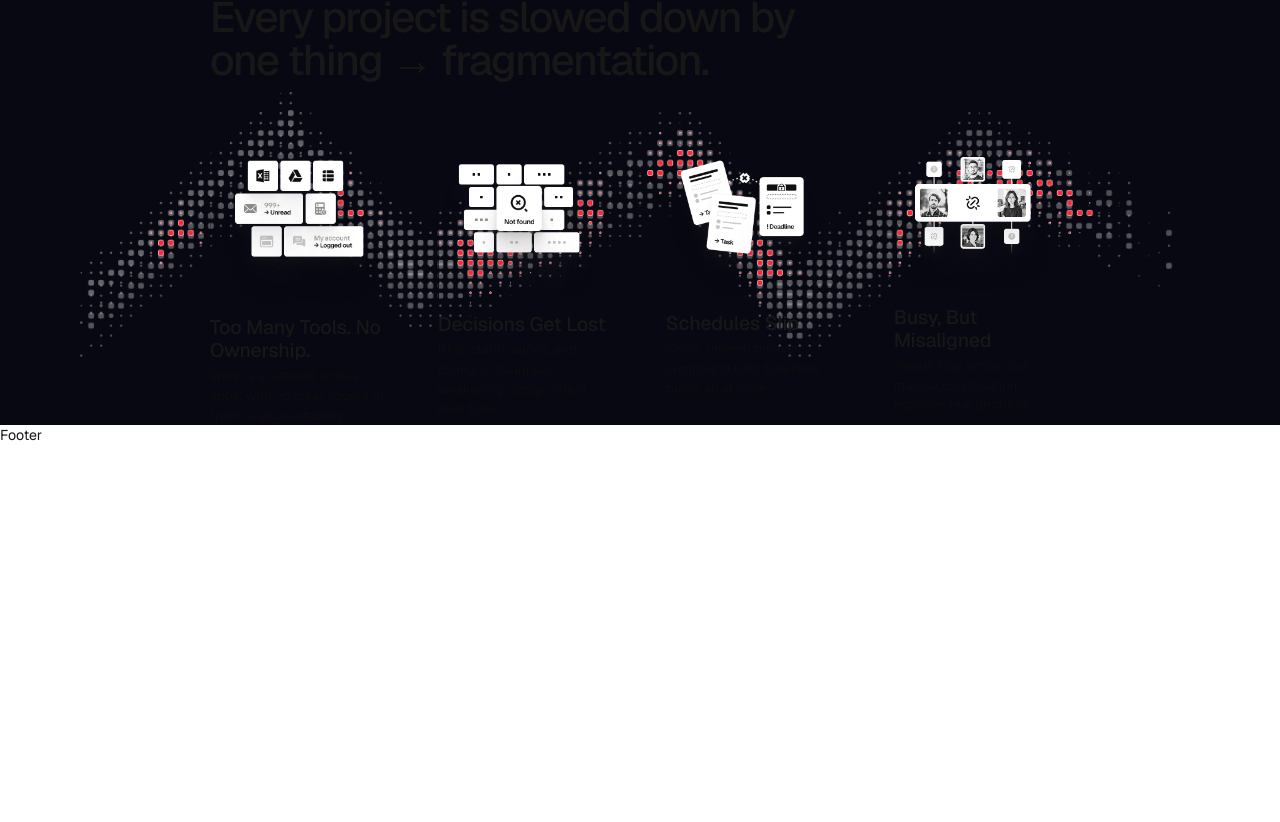
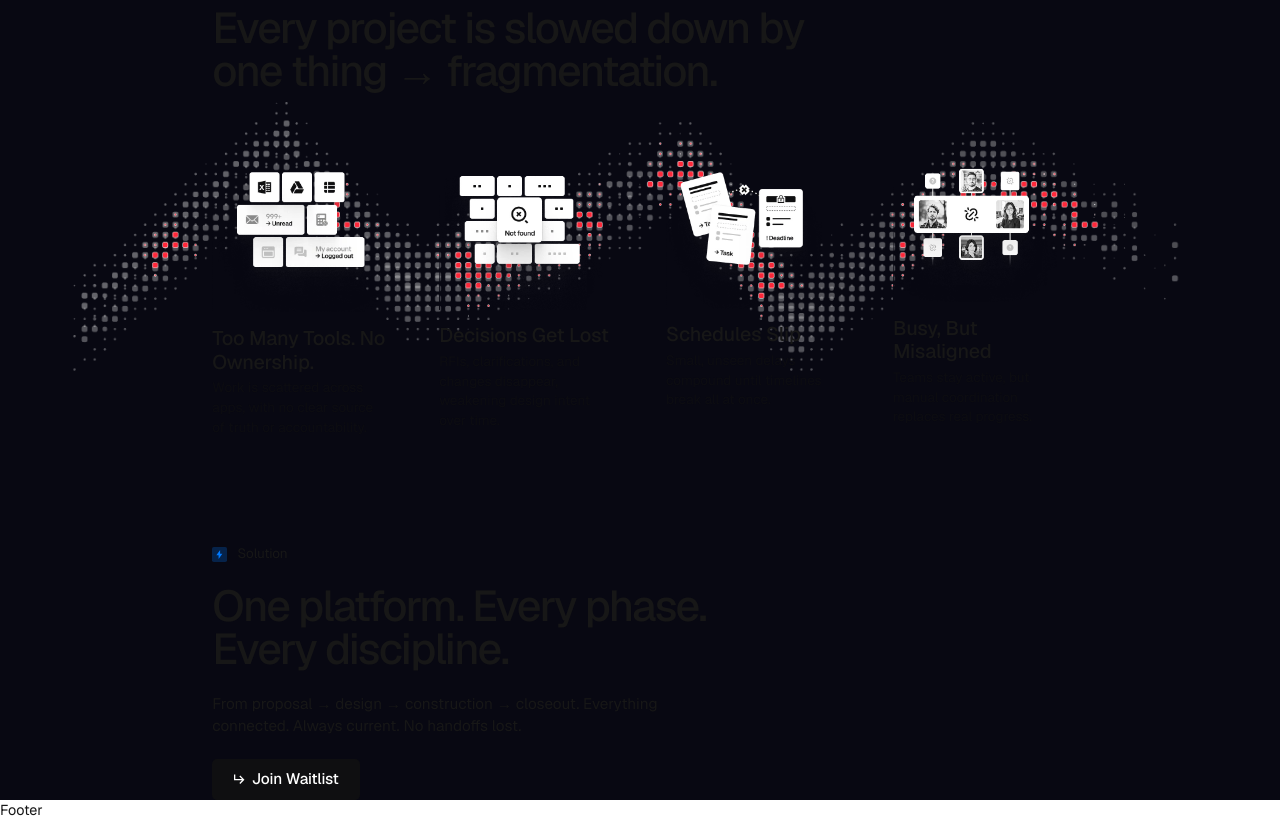
Before and after one commit to meshkloud-dev/landingpage, a Next.js app: page / in a window 1280 px wide. Shown: the part 1817-2639 px from the top of the page. Before the commit the page ends 2264 px from the top, so only its background shows below. Built offline with nearby package versions, Linux system fonts and the light colour scheme.

Commit message:
feat: added solution header

```diff
--- a/src/app/page.tsx
+++ b/src/app/page.tsx
@@ -5,6 +5,7 @@ import Hero from "@/components/sections/Hero";
 import MeshFeatures from "@/components/sections/MeshFeatures";
 import Problem from "@/components/sections/Problem";
 import { gsap, useGSAP, ScrollTrigger } from "@/lib/gsap";
+import Solution from "@/components/sections/Solution";
 
 export default function Home() {
   const wrapperRef = useRef<HTMLDivElement>(null);
@@ -58,6 +59,7 @@ export default function Home() {
         <div ref={problemSectionRef}>
           <Problem />
         </div>
+        <Solution />
       </div>
     </div>
   );
--- a/src/components/Badge.tsx
+++ b/src/components/Badge.tsx
@@ -25,8 +25,17 @@ const Badge = ({ variant, children }: Props) => {
 
   return (
     <div className="flex w-fit items-center gap-3 rounded-xs">
-      <div className={cn("flex-center size-4 rounded-xs", variants[variant])}>
-        {variant.startsWith("zap") ? <Zap /> : <Square />}
+      <div
+        className={cn(
+          "flex size-4 shrink-0 items-center justify-center rounded-xs",
+          variants[variant]
+        )}
+      >
+        {variant.startsWith("zap") ? (
+          <Zap className="size-2.5" />
+        ) : (
+          <Square className="size-1.5" />
+        )}
       </div>
       <p className="font-geist-mono text-[0.813rem] leading-[1.23em] tracking-[-0.01em] lg:text-[0.938rem] lg:leading-[1.33em]">
         {children}
--- /dev/null
+++ b/src/components/sections/Solution.tsx
@@ -0,0 +1,33 @@
+import Badge from "../Badge";
+import Button from "../Button";
+import Container from "../Container";
+
+const Solution = () => {
+  return (
+    <section className="pt-18 lg:pt-30">
+      <Container>
+        <div>
+          <Badge variant="zap-blue">Solution</Badge>
+          <h2 className="font-space-grotesk mt-4 max-w-2xl text-2xl font-bold tracking-[-0.04em] lg:mt-6 lg:text-5xl lg:font-medium">
+            One platform. Every phase. <br />
+            Every discipline.
+          </h2>
+          <p className="mt-4 max-w-lg text-left text-[0.813rem] leading-[1.23em] max-lg:tracking-[-0.01em] lg:mt-6 lg:text-[1.063rem] lg:leading-[1.47em]">
+            From proposal → design → construction → closeout. Everything
+            connected. Always current. No handoffs lost.
+          </p>
+          <Button
+            variant="dark"
+            href="#waitlist"
+            className="mt-4 rounded-sm py-2 lg:mt-6 lg:py-2.5!"
+            isArrow
+          >
+            Join Waitlist
+          </Button>
+        </div>
+      </Container>
+    </section>
+  );
+};
+
+export default Solution;
--- a/src/styles/globals.css
+++ b/src/styles/globals.css
@@ -400,6 +400,6 @@ body {
 
 @media screen and (min-width: 1024px) {
   html {
-    font-size: clamp(12px, 1.1111111111vw, 1.1111111111vw);
+    font-size: 1.12434vw;
   }
 }
```
